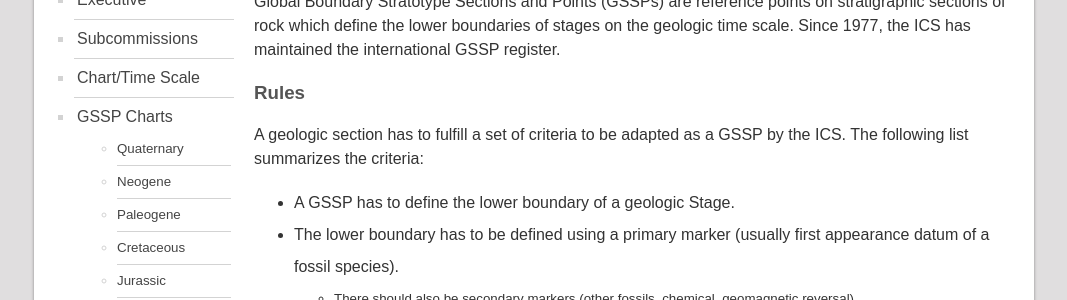
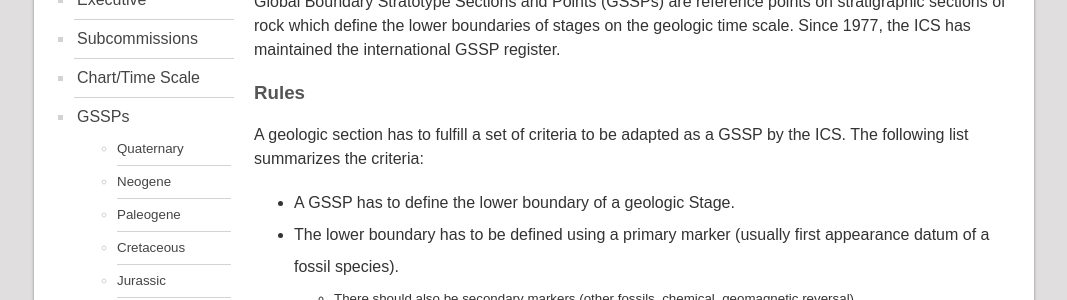
Before and after one commit to i-c-stratigraphy/gssps, a Jekyll site: the page built from pages/index.md, in a window 1280 px wide and 900 px high. Shown: the part 274-574 px from the top of the window, without its empty margins (106-1173 px from the left). Built offline with Jekyll 4.4.1, drawn with Linux system fonts in a browser that asks for light colours.

Commit message:
menu main item to match main site

```diff
--- a/_includes/menu.html
+++ b/_includes/menu.html
@@ -32,7 +32,7 @@
     <li><a href="/subcommissions">Subcommissions</a></li>
     <li><a href="/chart">Chart/Time Scale</a></li>
     <li>
-        <a href="/gssps">GSSP Charts</a>
+        <a href="/gssps">GSSPs</a>
         <ul>
             <li><a href="/gssps/#quaternary">Quaternary</a></li>
             <li><a href="/gssps/#neogene">Neogene</a></li>
```
